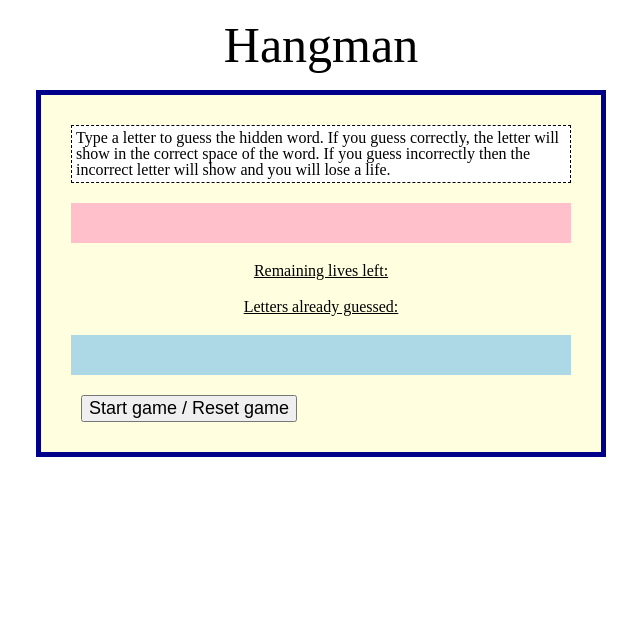
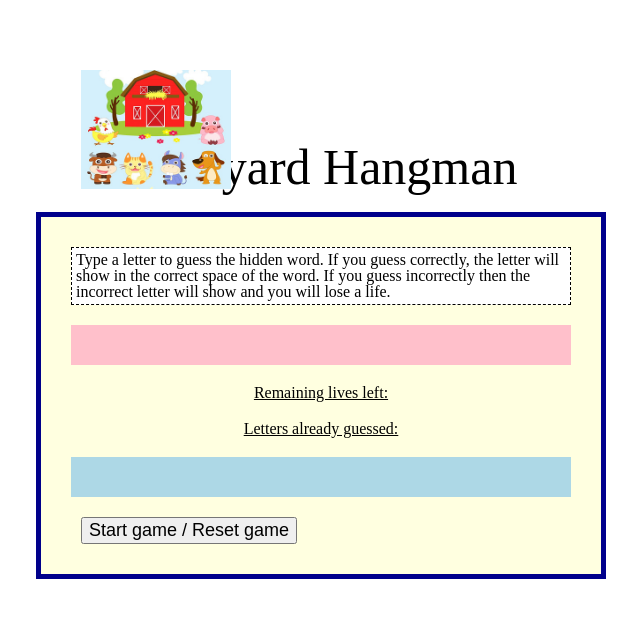
Before and after one commit to burkesimmons/Hangman-game, a plain HTML site: page index.html in a window 1280 px wide. Shown: the whole page, without its empty margins (319-959 px from the left). Drawn offline with Linux system fonts and the light colour scheme.

Commit message:
added jpg, updated html

```diff
--- a/assets/css/style.css
+++ b/assets/css/style.css
@@ -15,8 +15,11 @@ p {
 	border: 1px dashed black;
 }
 
-button {
-
+img {
+	width: 150px;
+	position: relative;
+	top: 70px;
+	left: 400px;
 }
 
 #container {
--- a/index.html
+++ b/index.html
@@ -9,7 +9,8 @@
 </head>
 <body>
 
-<h1>Hangman</h1>
+<img src="assets/images/barnyard.jpg" alt="Barn with animals">
+<h1>Barnyard Hangman</h1>
 
 <div id="container">
 
```
Also changed, not shown: assets/images/barnyard.jpg (added).
